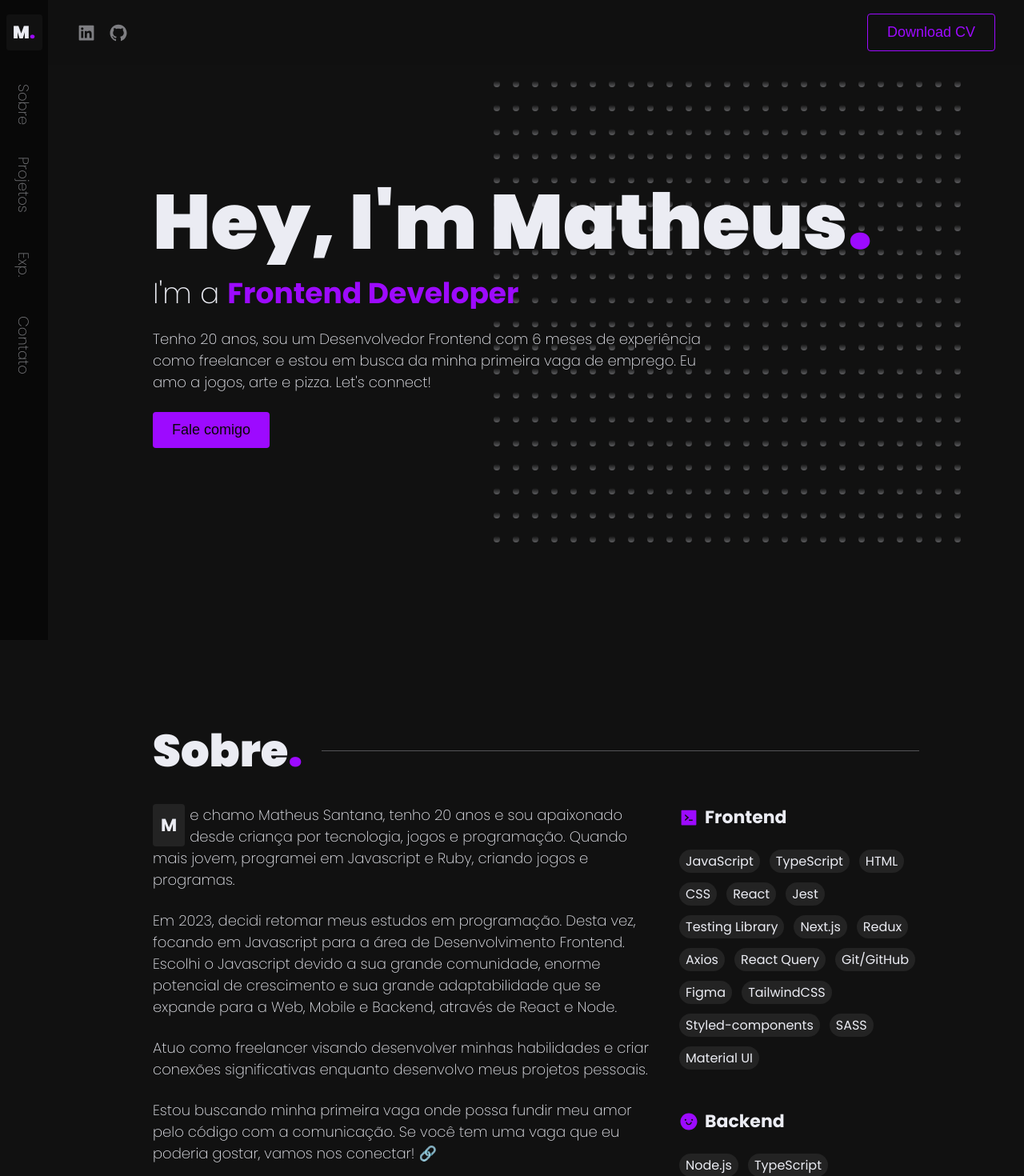
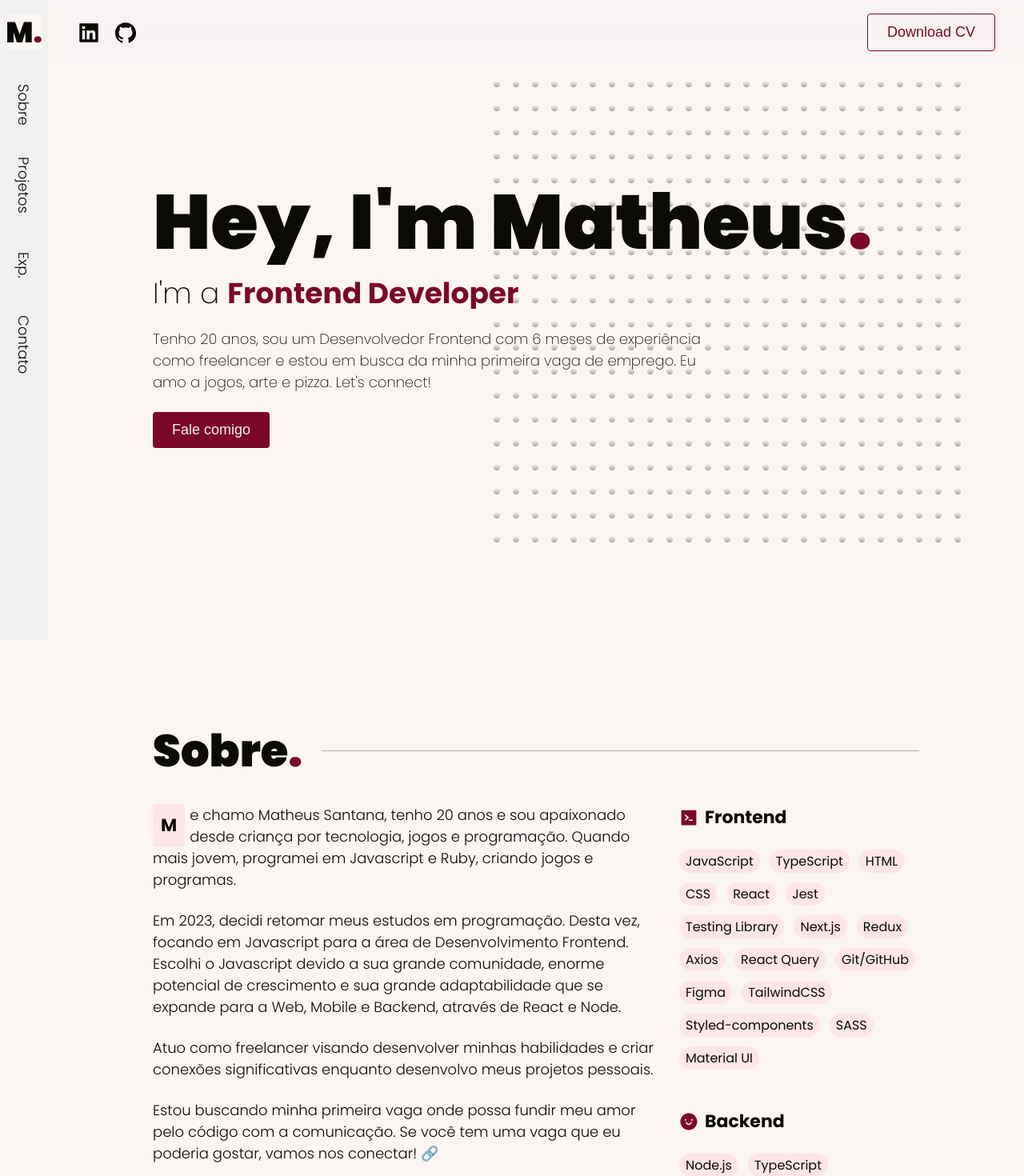
Before and after one commit to omatheusant/steam-portfolio-typescript, a Next.js app: page / in a window 1280 px wide. Shown: the top 1470 px of the page at 80% size. Built offline with nearby package versions, Linux system fonts and the light colour scheme.

Commit message:
update portfolio

```diff
--- a/components/home/about/about.module.scss
+++ b/components/home/about/about.module.scss
@@ -10,7 +10,7 @@
 
 .aboutText {
   margin-bottom: 2.4rem;
-  font-weight: 200;
+  font-weight: 300;
 }
 
 .links {
--- a/components/home/about/stats.module.scss
+++ b/components/home/about/stats.module.scss
@@ -13,6 +13,7 @@
       font-weight: bold;
       position: relative;
       margin-left: 0.8rem;
+
     }
   }
 }
@@ -23,4 +24,8 @@
   gap: 1.2rem;
 
   margin-bottom: 4.8rem;
+  span{
+    background: var(--background-light);
+
+  }
 }
--- a/components/home/contact/contact.module.scss
+++ b/components/home/contact/contact.module.scss
@@ -22,7 +22,7 @@
 
 .contactCopy {
   text-align: center;
-  font-weight: 200;
+  font-weight: 300;
   margin: 2.4rem 0;
 
   a {
--- a/components/home/experience/experience.module.scss
+++ b/components/home/experience/experience.module.scss
@@ -25,7 +25,7 @@
 
 .description {
   margin-bottom: 1.8rem;
-  font-weight: 200;
+  font-weight: 300;
 }
 
 .tech {
--- a/components/home/projects/Projects.tsx
+++ b/components/home/projects/Projects.tsx
@@ -32,7 +32,7 @@ const projects = [
         </p>
         <p> Decidi utilizar o axios para consumir três APIs diferentes, que são:</p>
 
-        <p>Astronomy Picture of the Day: API da NASA usada para exibir "imagem do dia" de acordo com a data atual.</p>
+        <p>Astronomy Picture of the Day: API da NASA usada para exibir{ "imagem do dia" }de acordo com a data atual.</p>
 
         <p>SpaceNews API: Minha própria API desenvolvida com Node.js e Express com o objetivo de exibir notícias acerca do espaço.</p>
 
--- a/components/home/projects/projects.module.scss
+++ b/components/home/projects/projects.module.scss
@@ -65,13 +65,13 @@
 }
 
 .projectDescription {
-  font-weight: 200;
+  font-weight: 300;
 
   span {
     display: inline-block;
 
     font-size: var(--text-xs);
-    font-weight: 400;
+    font-weight: 600;
     color: var(--brand);
 
     cursor: pointer;
--- a/components/nav/components/MyLinks.tsx
+++ b/components/nav/components/MyLinks.tsx
@@ -17,7 +17,7 @@ export const MyLinks = () => {
         transition={{ duration: 0.5, delay: 0.0 }}
       >
         <Link href="https://www.linkedin.com/in/omatheussant" target="_blank" rel="nofollow">
-          <AiFillLinkedin size="2.4rem" />
+          <AiFillLinkedin size="3.0rem" />
         </Link>
       </motion.span>
 
@@ -27,7 +27,7 @@ export const MyLinks = () => {
         transition={{ duration: 0.5, delay: 0.1 }}
       >
         <Link href="https://www.github.com/omatheusant" target="_blank" rel="nofollow">
-          <AiFillGithub size="2.4rem" />
+          <AiFillGithub size="3.0rem" />
         </Link>
       </motion.span>
 
--- a/components/nav/components/headinglinks.module.scss
+++ b/components/nav/components/headinglinks.module.scss
@@ -4,9 +4,9 @@
   padding-top: 10px;
 
   a {
-    opacity: 0.5;
     position: relative;
     z-index: 20;
+    transition: 0.3s ease-in-out;
   }
 
   a:hover {
--- a/components/nav/sidebar.module.scss
+++ b/components/nav/sidebar.module.scss
@@ -23,11 +23,10 @@
 
     writing-mode: vertical-lr;
     font-size: var(--text-sm);
-    font-weight: 200;
+    font-weight: 300;
     display: flex;
     align-items: center;
     justify-content: center;
-    opacity: 0.5;
 
     border-right: 1px solid transparent;
 
@@ -39,6 +38,7 @@
     background: var(--background);
     border-right: 1px solid var(--brand);
     opacity: 1;
+    transition: 0.3s ease-in-out;
   }
 
   .selected {
@@ -51,7 +51,7 @@
 .logo {
   flex-shrink: 0;
 
-  font-size: var(--text-md);
+  font-size: var(--text-lg);
   font-weight: 900;
   line-height: 1;
 
@@ -68,7 +68,7 @@
   margin: 1.8rem 0;
 
   span {
-    font-size: var(--text-md);
+    font-size: var(--text-);
     font-weight: 900;
     line-height: 1;
     color: var(--brand);
--- a/pages/_app.tsx
+++ b/pages/_app.tsx
@@ -2,7 +2,7 @@ import "@/styles/globals.css";
 import type { AppProps } from "next/app";
 import { Poppins } from "next/font/google";
 
-const poppins = Poppins({ weight: ["100", "200", "400", "700", "900"] });
+const poppins = Poppins({ weight: ["100", "200", "300", "400", "700", "900"] });
 
 export default function App({ Component, pageProps }: AppProps) {
   return (
--- a/styles/globals.css
+++ b/styles/globals.css
@@ -1,13 +1,13 @@
 :root {
   font-size: 62.5%;
 
-  --background: rgb(17, 17, 17);
-  --bg-opaque: rgb(17, 17, 17, 0.25);
-  --background-light: rgb(35, 35, 35);
-  --background-dark: rgb(8, 8, 8);
+  --background: #FBF5F3;
+  --bg-opaque: rgba(240, 240, 240, 0.25);
+  --background-light: #ffdbe198;
+  --background-dark: rgb(241, 241, 241);
 
-  --text: rgb(235, 236, 243);
-  --brand: rgb(157, 10, 255);
+  --text: #0B0A07;
+  --brand: #7B0828;
 
   --text-xs: 1.6rem;
   --text-sm: 1.8rem;
```
